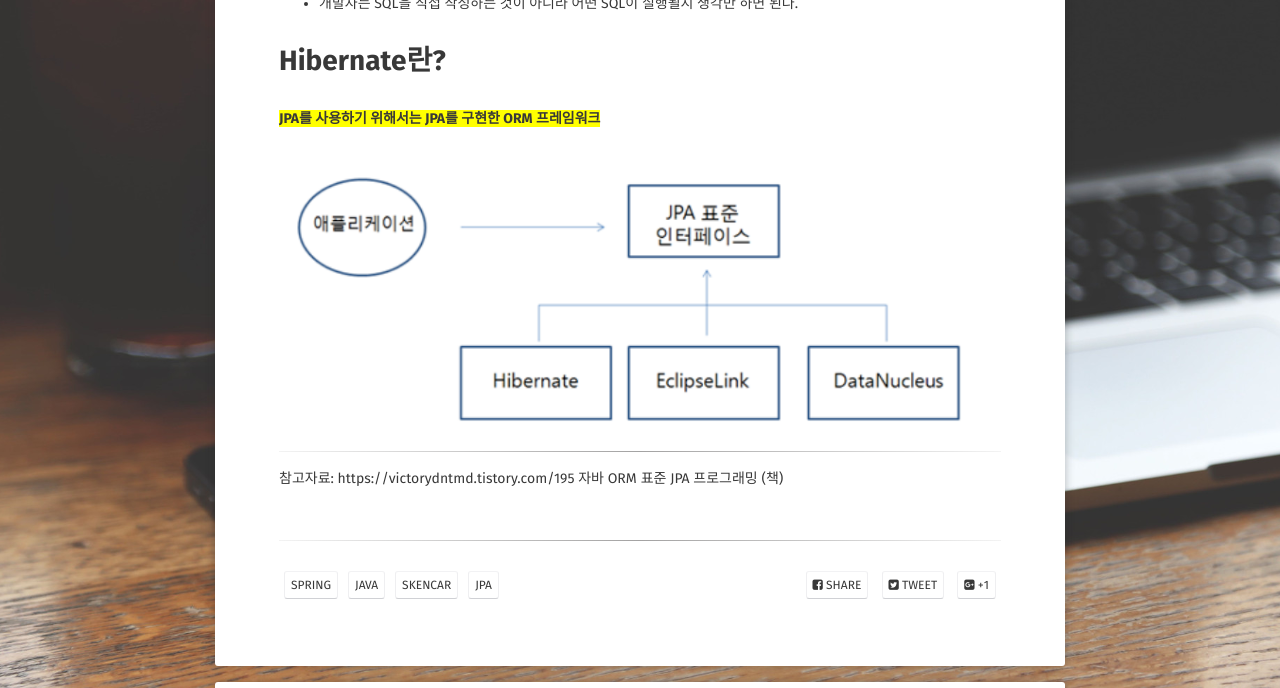
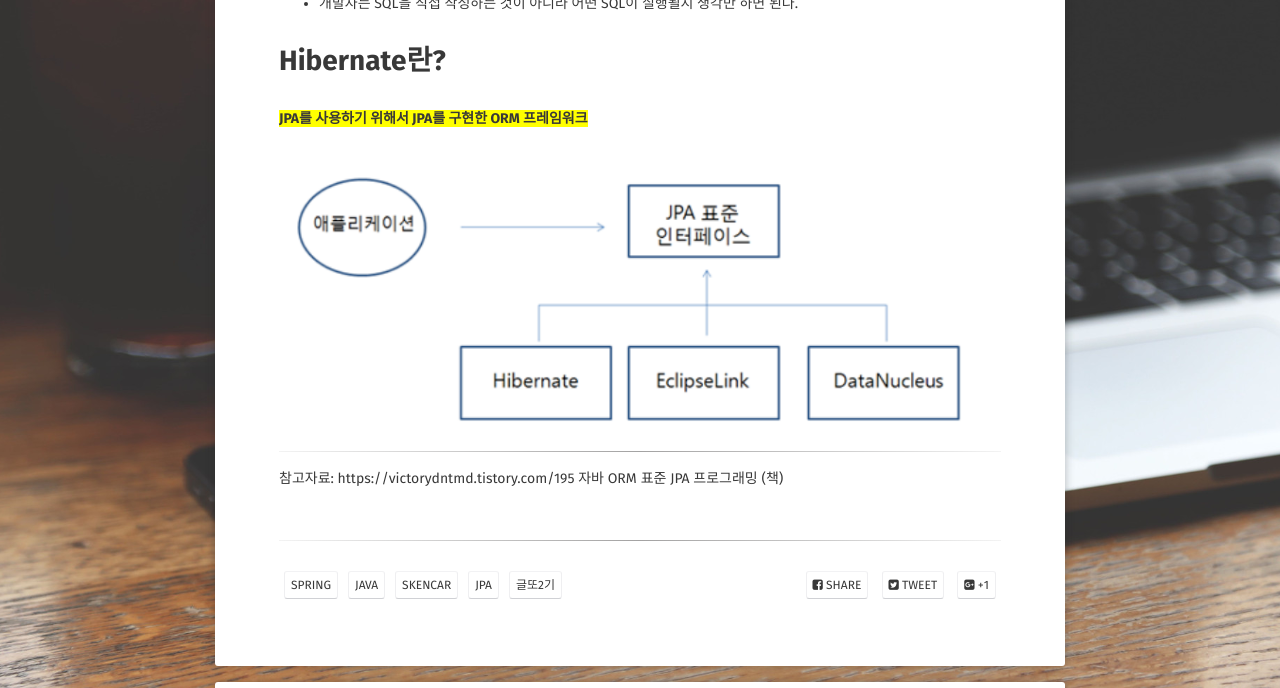
Before and after one commit to JoosJuliet/joosjuliet.github.io, a Jekyll site: the page built from _posts/2019-01-31-hibernate.md, in a window 1280 px wide. Shown: the part 1067-1755 px from the top of the page. Built offline with Jekyll 4.4.1, drawn with Linux system fonts in a browser that asks for light colours; some web fonts are replaced.

Commit message:
'글또2기' 태그 추가

```diff
--- a/_posts/2019-01-31-hibernate.md
+++ b/_posts/2019-01-31-hibernate.md
@@ -3,7 +3,7 @@ layout: post
 section-type: post
 title: "ORM이란? JPA란? Hibernate란?"
 category: Spring
-tags: [ 'Spring', 'Java', 'SKEncar', 'JPA' ]
+tags: [ 'Spring', 'Java', 'SKEncar', 'JPA', '글또2기' ]
 comments: true
 ---
 
@@ -32,7 +32,7 @@ RDB는 데이터 중심으로 구조화 되어있고, 집합적인 사고를 요
 - 개발자는 SQL을 직접 작성하는 것이 아니라 어떤 SQL이 실행될지 생각만 하면 된다.
 
 # Hibernate란?
-<span style="background-color:yellow"><b>JPA를 사용하기 위해서는 JPA를 구현한 ORM 프레임워크</b></span>
+<span style="background-color:yellow"><b>JPA를 사용하기 위해서 JPA를 구현한 ORM 프레임워크</b></span>
 
 <img alt="success" src = "/images/2019-01-31-hibernate/Hibernate.png"/>
 
```
Also changed, not shown: _posts/2019-01-09-index_structure.md (+1 -1 lines).
